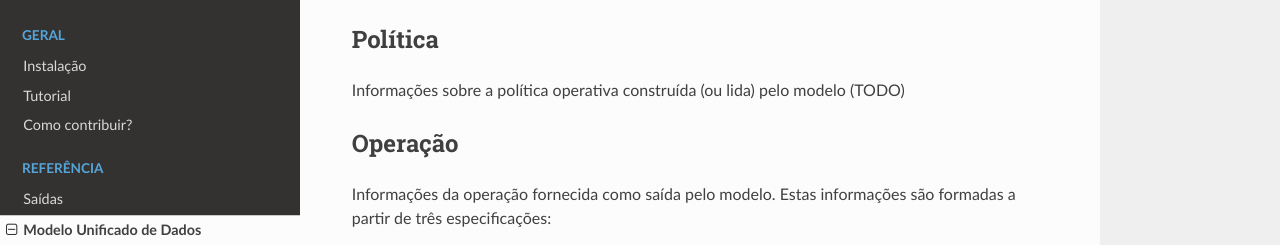
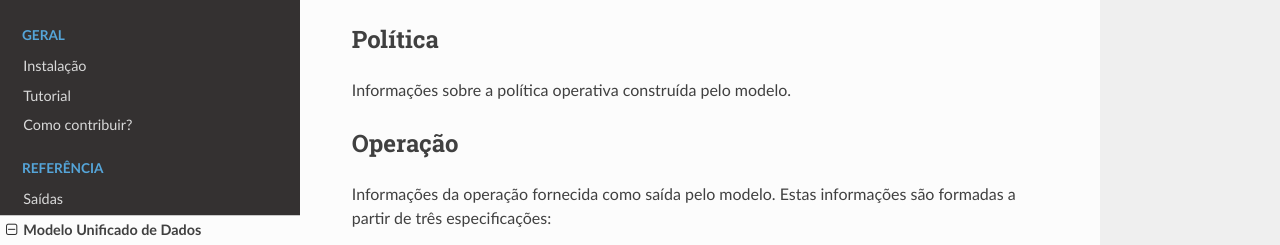
Before and after one commit to rjmalves/sintetizador-decomp, a Sphinx documentation site: the page built from docs/source/referencia/modelo.rst, in a window 1280 px wide and 900 px high, scrolled down 1115 px. Shown: the part 177-422 px from the top of the window. Built offline with Sphinx 7.4.7 and the Read the Docs theme 3.1.0, drawn with Linux system fonts in a browser that asks for light colours; pages that are not in the unit, such as notebooks, are missing from menus; the version number is read from the project's files by our own code.

Commit message:
atualiza docs

```diff
--- a/docs/source/referencia/modelo.rst
+++ b/docs/source/referencia/modelo.rst
@@ -70,7 +70,7 @@ Informações sobre os cenários visitados (gerados, fornecidos, processados, et
 Política
 *********
 
-Informações sobre a política operativa construída (ou lida) pelo modelo (TODO)
+Informações sobre a política operativa construída pelo modelo.
 
 Operação
 *********
```
